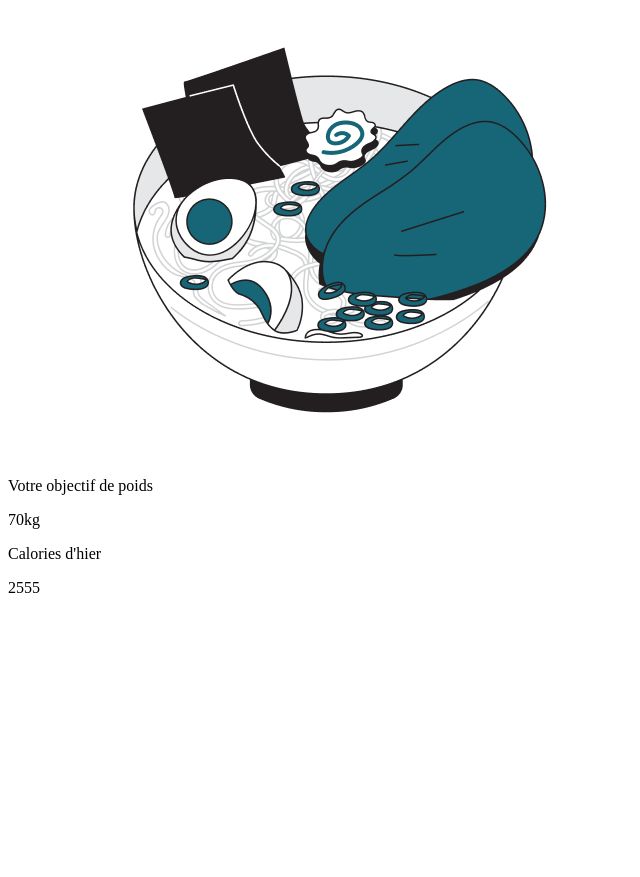
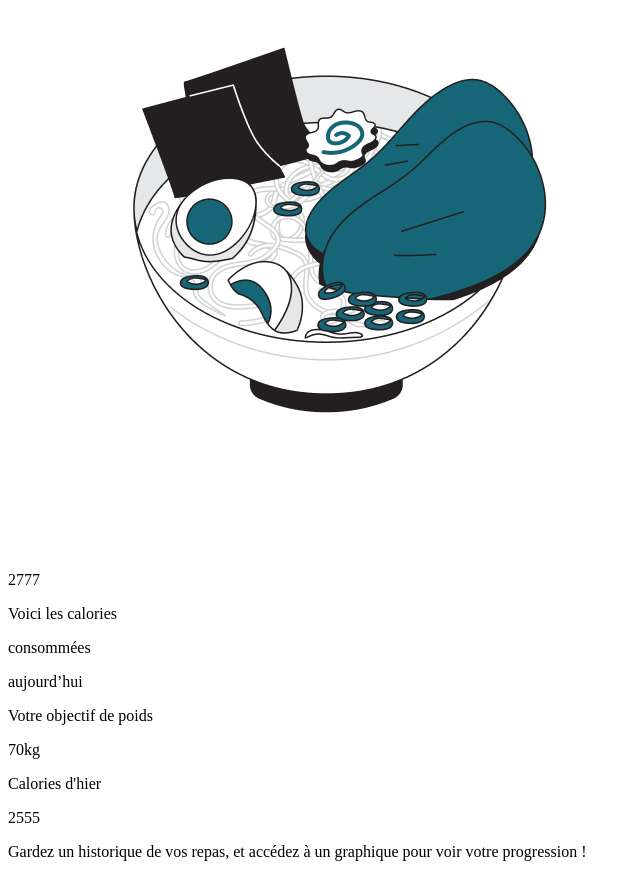
Before and after one commit to AlbertMcAvoy/challengeStack, a PHP site: page /app/module/HomePageComponent/homePage-component.html in a window 1280 px wide. Shown: the part 2055-2932 px from the top of the page, without its empty margins (0-640 px from the left). Before the commit the page ends 2648 px from the top, so only its background shows below. Run offline with PHP 8.4, Linux system fonts and the light colour scheme.

Commit message:
Home page Historique

```diff
--- a/myfit-front/package.json
+++ b/myfit-front/package.json
@@ -21,6 +21,8 @@
     "@angular/platform-browser": "^15.2.0",
     "@angular/platform-browser-dynamic": "^15.2.0",
     "@angular/router": "^15.2.0",
+    "@types/chart.js": "^2.9.37",
+    "chart.js": "^4.2.1",
     "rxjs": "~7.8.0",
     "tslib": "^2.3.0",
     "zone.js": "~0.12.0"
--- a/myfit-front/src/app/module/HomePageComponent/homePage-component.html
+++ b/myfit-front/src/app/module/HomePageComponent/homePage-component.html
@@ -45,29 +45,41 @@
       </p>
     </div>
     <button class="inscription" mat-raised-button >Je crée un compte</button>
-
     <div
       fxLayout="row"
       class="coup-oeil"
     >
       <div
         fxLayout="column"
-        fxLayoutAlign="center center"
         class="decouvrir"
       >
         <p>Découvrez au premier coup d’oeil combien de calorie vous avez consommées, afin de vous guidez dans votre journée !</p>
         <div
           class="ramen-image"
           fxLayout="row"
-          fxLayoutAlign="center center"
         >
           <img alt="bol de ramen"  src="http://localhost:4200/assets/images/Ramen_Flatline.png">
         </div>
       </div>
       <div
+        style="margin-top: 110px;"
       >
         <mat-card class="aperçu-objectif">
-          <mat-card-header>
+          <mat-card-header
+            fxLayout="column"
+            fxLayoutAlign="center center"
+            class="calories-cercle-container"
+          >
+            <div
+              fxLayout="column"
+              fxLayoutAlign="end center"
+              class="calories-cercle"
+            >
+              <p class="calorie">2777</p>
+              <p class="margin-p">Voici les calories</p>
+              <p class="margin-p">consommées </p>
+              <p>aujourd’hui</p>
+            </div>
           </mat-card-header>
           <mat-card-content
             fxLayout="column"
@@ -81,5 +93,9 @@
         </mat-card>
       </div>
     </div>
+
+    <div class="historique-container">
+      <p class="historique-titre">Gardez un historique de vos repas, et accédez à un graphique pour voir votre progression !</p>
+    </div>
   </div>
 </div>
--- a/myfit-front/src/assets/sass/_variable.scss
+++ b/myfit-front/src/assets/sass/_variable.scss
@@ -1,4 +1,5 @@
 
 $primary-color: #166678;
 $secondary-color: #7DB9B3;
+$calorie-circle-corlor: #EABDA8;
 $font-outfit: 'Outfit', sans-serif;
```
Also changed, not shown: myfit-front/src/app/module/HomePageComponent/homePage-component.scss (+32 -1 lines), myfit-front/src/app/module/HomePageComponent/homePage-component.ts (+8 -2 lines), myfit-front/package-lock.json.
